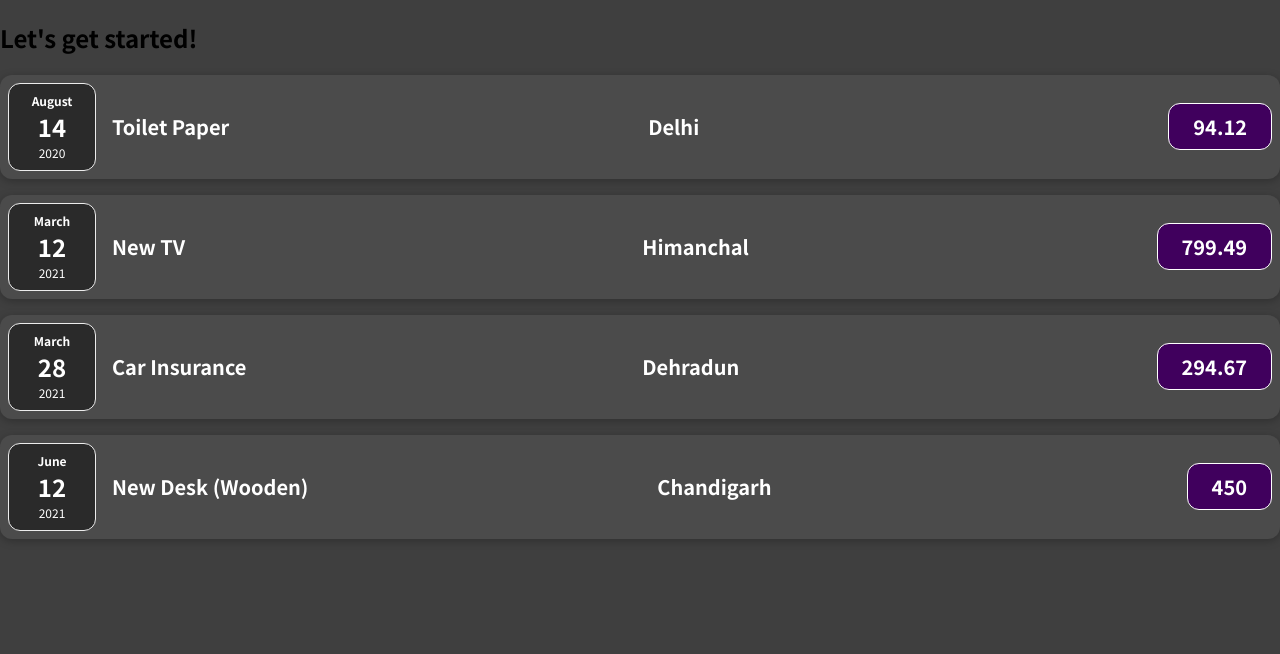
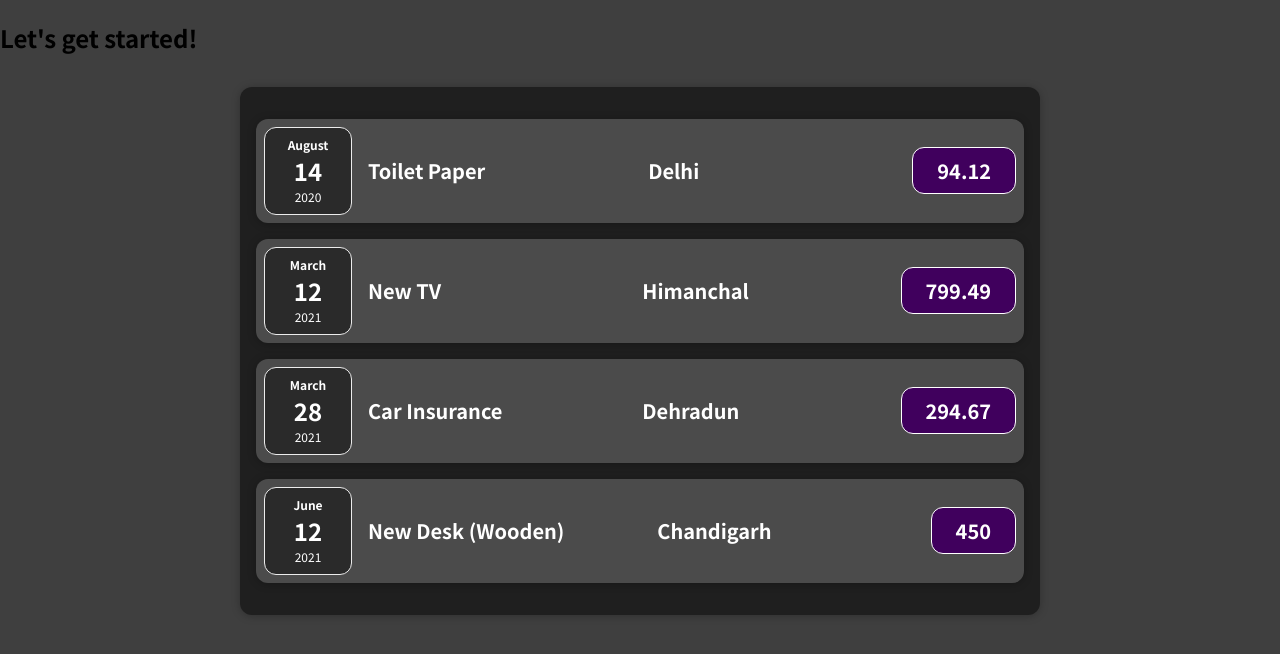
Before and after one commit to ssarun9871/Expense-tracker-frontend, a JavaScript app: page / in a window 1280 px wide. Shown: the top 654 px of the page. Built offline with nearby package versions, Linux system fonts and the light colour scheme.

Commit message:
add wrapper component(Card) and organise
Add wrapper component (Card.js) and organise file structure

```diff
--- a/src/App.js
+++ b/src/App.js
@@ -1,4 +1,6 @@
-import ExpenseItem from "./components/ExpenseItem";
+import Card from "./components/UI/Card";
+import ExpenseItem from "./components/Expenses/ExpenseItem";
+import "./components/Expenses/Expenses.css"
 
 const expenses = [
   {
@@ -37,9 +39,9 @@ function App() {
   ));
 
   return (
-    <div>
+    <div >
       <h2>Let's get started!</h2>
-      {expenseItems}
+      <Card className='expenses'>{expenseItems}</Card>
     </div>
   );
 }
--- a/src/components/ExpenseItem.js
+++ /dev/null
@@ -1,15 +0,0 @@
-import ExpenseDate from "./ExpenseDate";
-import ExpenseDetails from "./ExpenseDetails";
-import "./ExpenseItem.css";
-
-function ExpenseItem(props) {
-
-  return (
-    <div className="expense-item">
-       <ExpenseDate date={props.date}/>
-       <ExpenseDetails title={props.title} location={props.location} amount={props.amount}/>
-    </div>
-  );
-}
-
-export default ExpenseItem;
--- a/src/components/ExpenseItem.css
+++ b/src/components/Expenses/ExpenseItem.css
@@ -29,10 +29,8 @@
   display: flex;
   justify-content: space-between;
   align-items: center;
-  box-shadow: 0 2px 8px rgba(0, 0, 0, 0.25);
   padding: 0.5rem;
   margin: 1rem 0;
-  border-radius: 12px;
   background-color: #4b4b4b;
 }
 
--- /dev/null
+++ b/src/components/Expenses/ExpenseItem.js
@@ -0,0 +1,19 @@
+import ExpenseDate from "./ExpenseDate";
+import ExpenseDetails from "./ExpenseDetails";
+import "./ExpenseItem.css";
+import Card from '../UI/Card.js'
+
+function ExpenseItem(props) {
+  return (
+    <Card className="expense-item">
+      <ExpenseDate date={props.date} />
+      <ExpenseDetails
+        title={props.title}
+        location={props.location}
+        amount={props.amount}
+      />
+    </Card>
+  );
+}
+
+export default ExpenseItem;
--- /dev/null
+++ b/src/components/Expenses/Expenses.css
@@ -0,0 +1,9 @@
+.expenses {
+    padding: 1rem;
+    background-color: rgb(31, 31, 31);
+    margin: 2rem auto;
+    width: 50rem;
+    max-width: 95%;
+    border-radius: 12px;
+    box-shadow: 0 1px 8px rgba(0, 0, 0, 0.25);
+  }
--- /dev/null
+++ b/src/components/UI/Card.css
@@ -0,0 +1,4 @@
+.card {
+  border-radius: 12px;
+  box-shadow: 0 1px 8px rgba(0, 0, 0, 0.25);
+}
--- /dev/null
+++ b/src/components/UI/Card.js
@@ -0,0 +1,7 @@
+import './Card.css'
+function Card(props){
+    const cname = 'card '+props.className;
+    return<div className={cname}>{props.children}</div>
+}
+
+export default Card;
```
Also changed, not shown: src/components/Expenses/ExpenseDate.js (renamed from src/components/ExpenseDate.js), src/components/Expenses/ExpenseDetails.js (renamed from src/components/ExpenseDetails.js).
